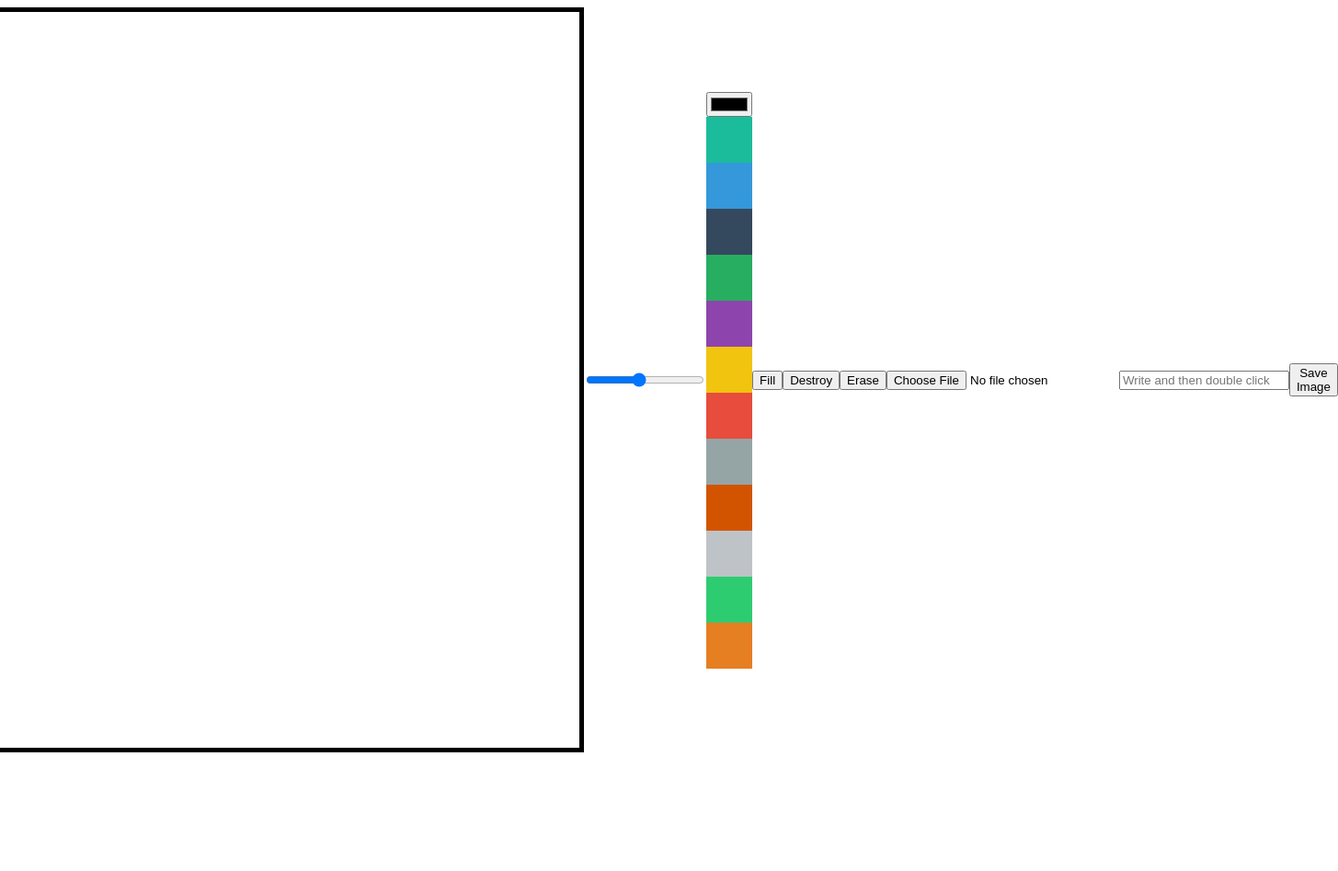
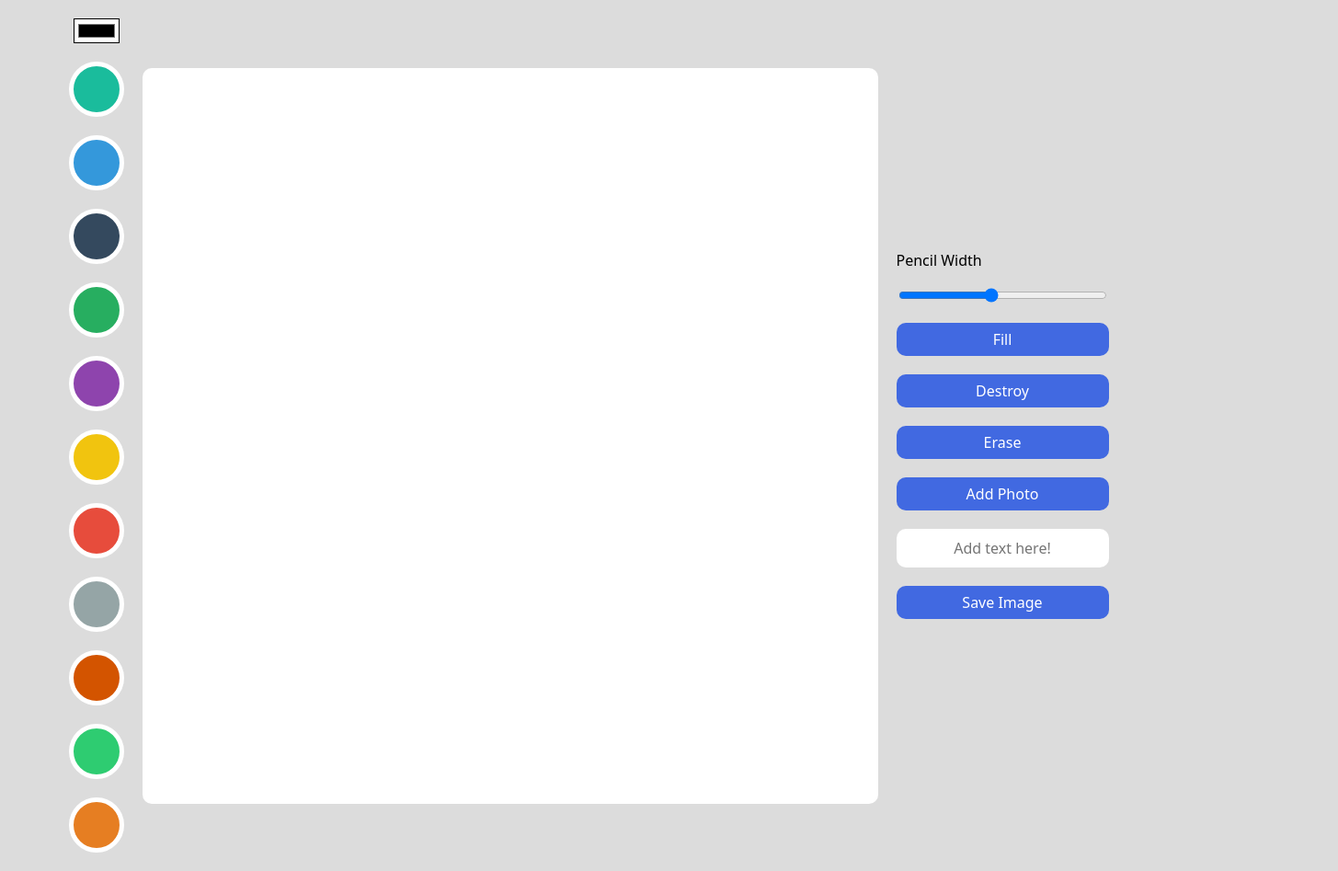
Before and after one commit to Yuhyeon0516/Javascript-DrawingBoard, a plain HTML site: page index.html in a window 1280 px wide. Shown: the whole page at 92% size, 1455 px wide, since content can reach past the window. Before the commit the page ends 826 px from the top, so only its background shows below. Drawn offline with nearby package versions, Linux system fonts and the light colour scheme.

Commit message:
css 디자인 추가

```diff
--- a/css/styles.css
+++ b/css/styles.css
@@ -1,17 +1,78 @@
 canvas {
   width: 800px;
   height: 800px;
-  border: 5px solid black;
+  background-color: white;
+  border-radius: 10px;
 }
 
 body {
   display: flex;
+  gap: 20px;
+  /* justify-content: space-between;
+  align-items: flex-start; */
   justify-content: center;
+  align-items: center;
+  background-color: gainsboro;
+  padding: 20px;
+  font-family: system-ui, -apple-system, BlinkMacSystemFont, "Segoe UI", Roboto, Oxygen, Ubuntu, Cantarell, "Open Sans", "Helvetica Neue", sans-serif;
+}
+
+.btns {
+  display: flex;
+  flex-direction: column;
+  gap: 20px;
+}
+
+.color-options {
+  display: flex;
+  flex-direction: column;
+  gap: 20px;
   align-items: center;
 }
 
 .color-option {
   width: 50px;
   height: 50px;
+  border-radius: 50%;
   cursor: pointer;
+  border: 5px solid white;
+  transition: transform ease-in-out 0.1s;
 }
+
+.color-option:hover {
+  transform: scale(1.2);
+}
+
+input#color {
+  background-color: white;
+}
+
+button,
+label {
+  all: unset;
+  padding: 10px 0px;
+  text-align: center;
+  background-color: royalblue;
+  color: white;
+  font-weight: 500;
+  cursor: pointer;
+  border-radius: 10px;
+  transition: opacity linear 0.1s;
+}
+
+button:hover {
+  opacity: 0.85;
+}
+
+input#file {
+  display: none;
+}
+
+input#text {
+  all: unset;
+  padding: 10px 0px;
+  border-radius: 10px;
+  font-weight: 500;
+  text-align: center;
+  background-color: white;
+}
--- a/index.html
+++ b/index.html
@@ -4,14 +4,13 @@
     <meta charset="UTF-8" />
     <meta http-equiv="X-UA-Compatible" content="IE=edge" />
     <meta name="viewport" content="width=device-width, initial-scale=1.0" />
+    <link rel="stylesheet" href="https://cdn.jsdelivr.net/npm/reset-css@5.0.1/reset.min.css" />
     <link rel="stylesheet" href="./css/styles.css" />
     <script defer src="./js/app.js"></script>
     <title>Canvus App</title>
   </head>
   <body>
-    <canvas></canvas>
-    <input id="line-width" type="range" min="1" max="10" value="5" step="0.5" />
-    <div>
+    <div class="color-options">
       <input type="color" id="color" />
       <div class="color-option" style="background-color: #1abc9c" data-color="#1abc9c"></div>
       <div class="color-option" style="background-color: #3498db" data-color="#3498db"></div>
@@ -22,15 +21,19 @@
       <div class="color-option" style="background-color: #e74c3c" data-color="#e74c3c"></div>
       <div class="color-option" style="background-color: #95a5a6" data-color="#95a5a6"></div>
       <div class="color-option" style="background-color: #d35400" data-color="#d35400"></div>
-      <div class="color-option" style="background-color: #bdc3c7" data-color="#bdc3c7"></div>
       <div class="color-option" style="background-color: #2ecc71" data-color="#2ecc71"></div>
       <div class="color-option" style="background-color: #e67e22" data-color="#e67e22"></div>
     </div>
-    <button id="mode-btn">Fill</button>
-    <button id="destroy-btn">Destroy</button>
-    <button id="eraser-btn">Erase</button>
-    <input type="file" accept="image/*" id="file" />
-    <input type="text" placeholder="Write and then double click" id="text" />
-    <button id="save">Save Image</button>
+    <canvas></canvas>
+    <div class="btns">
+      <span>Pencil Width</span>
+      <input id="line-width" type="range" min="1" max="10" value="5" step="0.5" />
+      <button id="mode-btn">Fill</button>
+      <button id="destroy-btn">Destroy</button>
+      <button id="eraser-btn">Erase</button>
+      <label for="file">Add Photo<input type="file" accept="image/*" id="file" /></label>
+      <input type="text" placeholder="Add text here!" id="text" />
+      <button id="save">Save Image</button>
+    </div>
   </body>
 </html>
```
